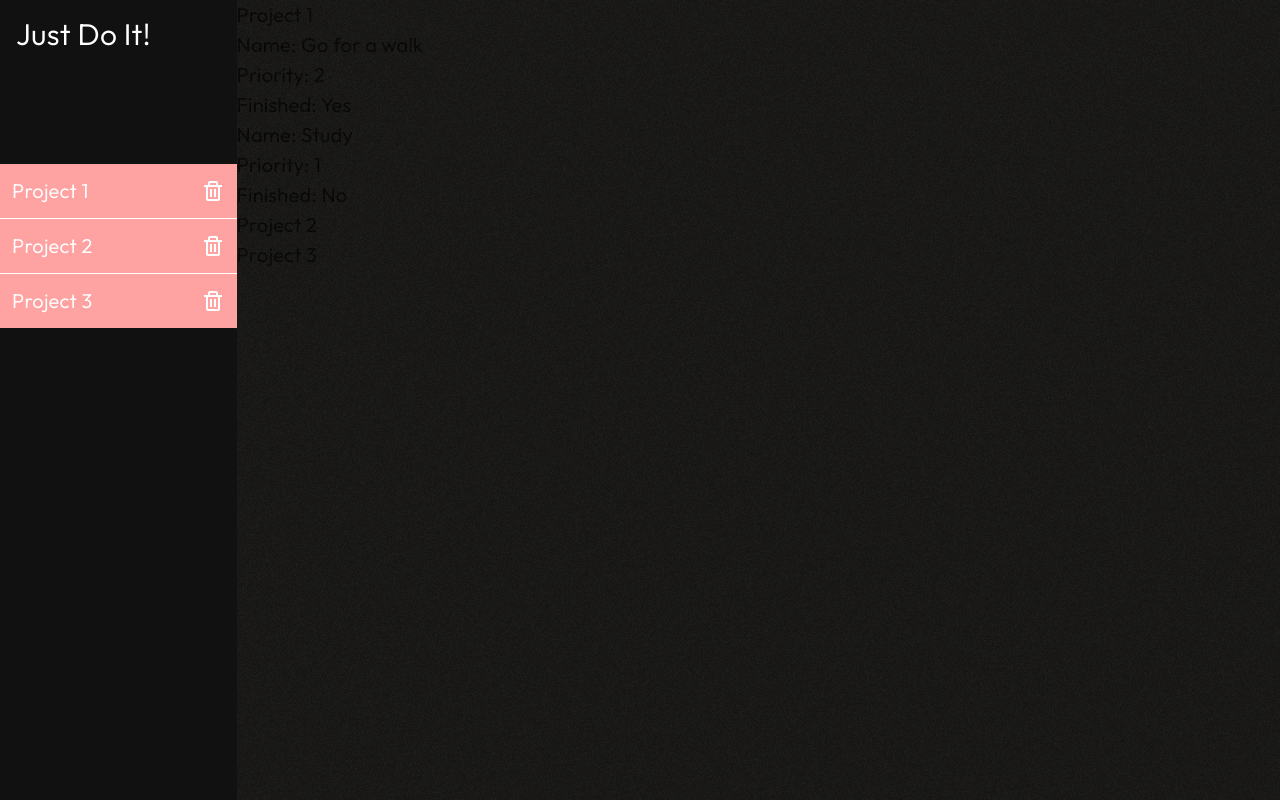
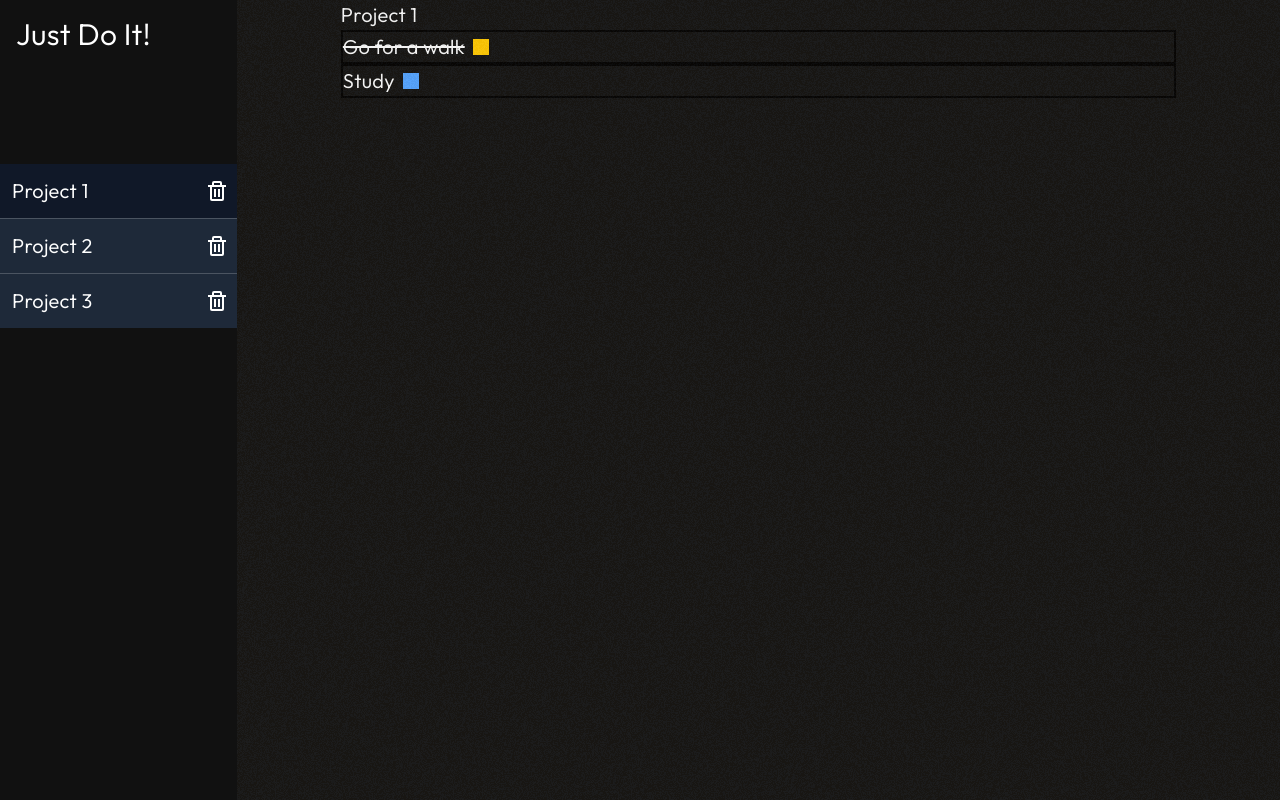
Before and after one commit to mmareqq/todo-app, a React (Vite) app: page / in a window 1280 px wide. Built offline with nearby package versions, Linux system fonts and the light colour scheme.

Commit message:
Task comp, styling Project button & main

```diff
--- a/src/App.jsx
+++ b/src/App.jsx
@@ -1,14 +1,13 @@
 import { useState } from 'react';
 import './main.css';
 import ProjectButton from './components/ProjectButton.jsx';
-import Hr from './components/Hr.jsx';
 import GrainEffect from './assets/GrainEffect.jsx';
 import ProjectModel from './utils/ProjectModel.js';
 import Project from './components/Project.jsx';
 import TaskModel from './utils/TaskModel.js';
 
 export default function App() {
-   const [activeProject, setActiveProject] = useState(0);
+   const [activeProjectId, setActiveProject] = useState(0);
    const [projects, setProjects] = useState([
       new ProjectModel(0, 'Project 1', [
          new TaskModel(0, 'Go for a walk', 2, true),
@@ -17,7 +16,9 @@ export default function App() {
       new ProjectModel(1, 'Project 2'),
       new ProjectModel(2, 'Project 3'),
    ]);
-
+   const activeProject = projects.find(
+      project => project.id === activeProjectId,
+   );
    const removeProject = id => {
       setProjects(p => {
          return p.filter(project => project.id !== id);
@@ -39,33 +40,39 @@ export default function App() {
    };
 
    return (
-      <div className="body">
+      <div className="body text-gray-50">
          <aside className="sidebar h-full max-w-600 text-white">
             <h1 className="p-4 text-3xl">Just Do It!</h1>
-            <nav className="projects-list bg-red-300">
+            <nav className="projects-list">
                <ul className="mt-24 flex flex-col gap-0">
                   {projects.map((project, index) => {
                      return (
-                        <>
-                           <li className={`p-3 ${index > 0 ? 'border-t' : ''}`}>
+                        <li
+                           key={index}
+                           className={`duration-200 active:opacity-80 ${index > 0 ? 'border-t border-white/20' : ''} ${
+                              project.id === activeProjectId
+                                 ? 'project-btn-active bg-gray-900'
+                                 : 'bg-gray-800'
+                           }`}
+                        >
                            <ProjectButton
                               text={project.name}
                               id={project.id}
-                                 removeProject={removeProject}></ProjectButton>
+                              setActiveProject={setActiveProject}
+                              removeProject={removeProject}
+                           ></ProjectButton>
                         </li>
-                        </>
                      );
                   })}
                </ul>
             </nav>
          </aside>
          <main>
+            <div className="wrapper h-full">
                <GrainEffect opacity={0.025} noiseValue={15} />
                <GrainEffect opacity={0.035} color="#E0AC69" noiseValue={15} />
-
-            {projects.map(project => {
-               return <Project projectObj={project}></Project>;
-            })}
+               <Project project={activeProject}></Project>
+            </div>
          </main>
       </div>
    );
--- a/src/assets/GrainEffect.jsx
+++ b/src/assets/GrainEffect.jsx
@@ -3,7 +3,6 @@ export default function GrainEffect({
    noiseValue = 10,
    opacity = 0.05,
 }) {
-   console.log(opacity);
    return (
       <div className="grain-texture" style={{ opacity: opacity }}>
          <div
--- a/src/components/Project.jsx
+++ b/src/components/Project.jsx
@@ -1,15 +1,10 @@
-export default function Project({ projectObj }) {
+import Task from './Task';
+export default function Project({ project }) {
    return (
       <div>
-         <h2>{projectObj.name}</h2>
-         {projectObj.tasks.map(task => {
-            return (
-               <div>
-                  <h3>Name: {task.name}</h3>
-                  <p>Priority: {task.priority}</p>
-                  <p>Finished: {task.isFinished ? 'Yes' : 'No'}</p>
-               </div>
-            );
+         <h2>{project.name}</h2>
+         {project.tasks.map(task => {
+            return <Task key={task.id} task={task}></Task>;
          })}
       </div>
    );
--- a/src/components/ProjectButton.jsx
+++ b/src/components/ProjectButton.jsx
@@ -1,16 +1,24 @@
 import { TrashIcon } from '../assets/Icons';
-export default function ProjectButton({ text, id, removeProject, ...props }) {
+export default function ProjectButton({
+   text,
+   id,
+   setActiveProject,
+   removeProject,
+}) {
    return (
-      <div className="flex items-center justify-between gap-2">
-         <button>{text}</button>
+      <div className="items-cente flex pl-3">
          <button
+            className="w-full py-3 text-start"
             type="button"
-            onClick={e => {
-               e.preventDefault();
-               removeProject(id);
-            }}>
+            onClick={() => setActiveProject(id)}>
+            {text}
+         </button>
+         <button
+            className="delete-btn bg-opacity-50 mr-1 rounded-md p-1 transition-colors duration-150 hover:bg-gray-800/50"
+            type="button"
+            onClick={() => removeProject(id)}>
             <span className="sr-only">delete project: {text}</span>
-            <TrashIcon></TrashIcon>
+            <TrashIcon className="trash-icon"></TrashIcon>
          </button>
       </div>
    );
--- /dev/null
+++ b/src/components/Task.jsx
@@ -0,0 +1,26 @@
+import { useState } from 'react';
+export default function Task({ task }) {
+   const priorityColors = {
+      0: 'bg-gray-400',
+      1: 'bg-blue-400',
+      2: 'bg-yellow-400',
+      3: 'bg-red-400',
+   };
+   const [finished, setFinished] = useState(task.finished);
+   return (
+      <div
+         className={`task flex items-center gap-2 border-2 border-solid border-black ${finished ? 'line-through' : ''}`}
+      >
+         <h3>{task.name}</h3>
+         <button
+            type="button"
+            className={`h-4 w-4 ${priorityColors[task.priority]}`}
+            onClick={() => {
+               setFinished(!finished);
+            }}
+         >
+            <span className="sr-only">complete task</span>
+         </button>
+      </div>
+   );
+}
--- a/src/main.css
+++ b/src/main.css
@@ -24,6 +24,11 @@ body {
    grid-template-columns: auto 1fr;
 }
 
+.wrapper {
+   width: 100%;
+   padding-inline: 10%;
+}
+
 button {
    cursor: pointer;
 }
@@ -35,3 +40,24 @@ button {
 .sidebar {
    min-width: 18ch;
 }
+
+.delete-btn:hover > .trash-icon {
+   animation: bounce 0.3s alternate 2 linear;
+}
+
+@keyframes bounce {
+   0% {
+      rotate: 0deg;
+   }
+   33.33% {
+      rotate: 15deg;
+   }
+
+   66% {
+      rotate: -15deg;
+   }
+
+   100% {
+      rotate: 0deg;
+   }
+}
--- a/src/utils/TaskModel.js
+++ b/src/utils/TaskModel.js
@@ -1,12 +1,8 @@
 export default class TaskModel {
-   constructor(id, name = '', priority = 1, isFinished = false) {
+   constructor(id, name = '', priority = 1, finished = false) {
       this.id = id;
       this.name = name;
       this.priority = priority;
-      this.isFinished = isFinished;
-   }
-
-   complete() {
-      this.isFinished = true;
+      this.finished = finished;
    }
 }
```
Also changed, not shown: .prettierrc.json. Lines whose indentation alone changed are shown as unchanged.
